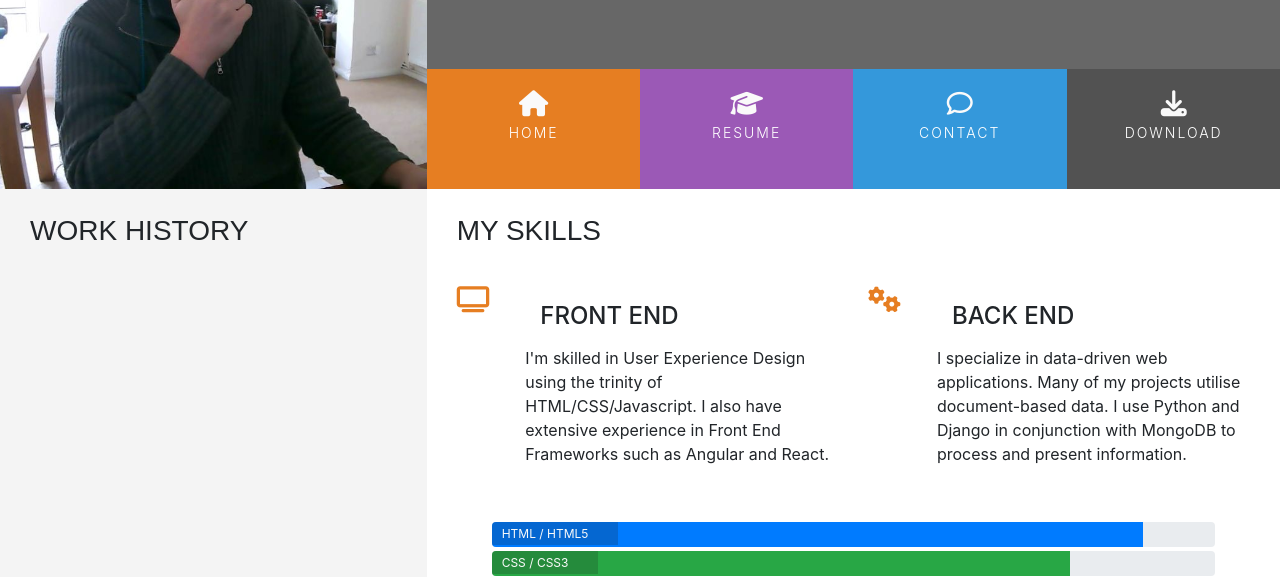
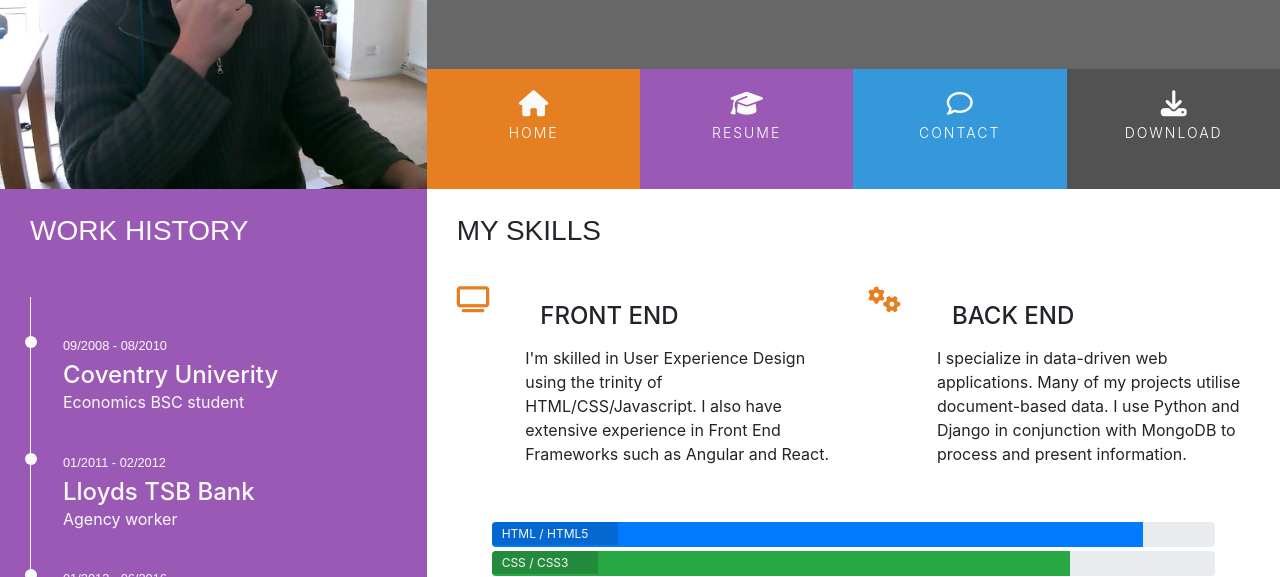
Before and after one commit to Baldpet/UCD-resume, a plain HTML site: page resume.html in a window 1280 px wide. Shown: the part 180-757 px from the top of the page. Drawn offline with nearby package versions, Linux system fonts and the light colour scheme.

Commit message:
work history information and styles complete

```diff
--- a/assets/css/style.css
+++ b/assets/css/style.css
@@ -8,6 +8,10 @@
 
 .bg-color-personal-info{
     background-color: #f4f4f4;
+}
+
+.bg-color-work-history {
+    background-color: #9b59b6;
 }
 
 .bg-color-three-reasons {
@@ -61,6 +65,7 @@ h1,h2,h3,h4 {
     float: none;
 }
 
+.history-heading,
 .section-heading {
     font-family: "Exo", sans-serif;
     font-weight: 300;
@@ -288,3 +293,51 @@ footer {
     margin: 40px 20px;
 
 }
+
+/* --------------------------Work History */
+
+.history-heading {
+    color: #fafafa;
+    margin-bottom: 50px;
+}
+
+.timeline-item {
+    padding: 4em 2em 0em 2em;
+    position: relative;
+    color: #fafafa;
+    border-left: 1px solid;
+}
+
+.timeline-item p {
+    padding: 0;
+    margin: 0;
+}
+
+.timeline-item::before {
+    content: attr(data-dates);
+    position: absolute;
+    left: 2.5em;
+    top: 3em;
+    display: block;
+    font-family: "Exo", sans-serif;
+    font-weight: 500;
+    font-size: 0.8em;
+    padding: 0;
+    margin: 0;
+}
+
+.timeline-item::after {
+    width: 12px;
+    height: 12px;
+    display: block;
+    top: 2.4em;
+    position: absolute;
+    left: -6px;
+    border-radius: 12px;
+    content: '';
+    background: #fafafa;
+}
+
+.history-items {
+    margin-bottom: 30px;
+}
--- a/resume.html
+++ b/resume.html
@@ -1,15 +1,18 @@
 <!DOCTYPE html>
 <html lang="en">
+
 <head>
 	<meta charset="UTF-8">
 	<meta name="viewport" content="width=device-width, initial-scale=1.0">
 	<meta http-equiv="X-UA-Compatible" content="ie=edge">
-    <link rel="stylesheet" href="https://stackpath.bootstrapcdn.com/bootstrap/4.4.1/css/bootstrap.min.css" integrity="sha384-Vkoo8x4CGsO3+Hhxv8T/Q5PaXtkKtu6ug5TOeNV6gBiFeWPGFN9MuhOf23Q9Ifjh" crossorigin="anonymous">
+	<link rel="stylesheet" href="https://stackpath.bootstrapcdn.com/bootstrap/4.4.1/css/bootstrap.min.css"
+		integrity="sha384-Vkoo8x4CGsO3+Hhxv8T/Q5PaXtkKtu6ug5TOeNV6gBiFeWPGFN9MuhOf23Q9Ifjh" crossorigin="anonymous">
 	<script src="https://kit.fontawesome.com/06fdee602b.js" crossorigin="anonymous"></script>
 	<link rel="stylesheet" href="https://cdnjs.cloudflare.com/ajax/libs/hover.css/2.3.1/css/hover-min.css">
-    <link rel="stylesheet" href="assets/css/style.css" type="text/css"/>
+	<link rel="stylesheet" href="assets/css/style.css" type="text/css" />
 	<title>Peter</title>
 </head>
+
 <body>
 	<header>
 		<div class="row no-gutters">
@@ -27,16 +30,20 @@
 					<div class="col">
 						<ul id="nav" class="list-inline menucontainer">
 							<li class="col-6 col-sm-3 ui-menu-color-home list-inline-item menuitem">
-                                <a href="index.html" class="hvr-sweep-to-bottom"><i class="fa fa-home" aria-hidden="true"></i><span>Home</span></a>
+								<a href="index.html"
+									class="hvr-sweep-to-bottom"><i class="fa fa-home" aria-hidden="true"></i><span>Home</span></a>
 							</li>
 							<li class="col-6 col-sm-3 ui-menu-color-resume list-inline-item menuitem">
-                                <a href="resume.html" class="hvr-sweep-to-bottom"><i class="fa fa-graduation-cap" aria-hidden="true"></i><span>Resume</span></a>
+								<a href="resume.html"
+									class="hvr-sweep-to-bottom"><i class="fa fa-graduation-cap" aria-hidden="true"></i><span>Resume</span></a>
 							</li>
 							<li class="col-6 col-sm-3 ui-menu-color-contact list-inline-item menuitem">
-                                <a href="contact.html" class="hvr-sweep-to-bottom"><i class="fa fa-comment-o" aria-hidden="true"></i><span>Contact</span></a>
+								<a href="contact.html"
+									class="hvr-sweep-to-bottom"><i class="fa fa-comment-o" aria-hidden="true"></i><span>Contact</span></a>
 							</li>
 							<li class="col-6 col-sm-3 ui-menu-color-download list-inline-item menuitem">
-                                <a href="#" class="hvr-sweep-to-bottom"><i class="fa fa-download" aria-hidden="true"></i><span>Download</span></a>
+								<a href="#"
+									class="hvr-sweep-to-bottom"><i class="fa fa-download" aria-hidden="true"></i><span>Download</span></a>
 							</li>
 
 						</ul>
@@ -48,13 +55,30 @@
 	</header>
 	<section class="container-fluid">
 		<div class="row">
-            <div class="col-md-4 bg-color-personal-info section-column">
+			<div class="col-md-4 bg-color-work-history section-column">
 				<div class="row">
 					<div class="col-12">
-                        <h3 class="section-heading uppercase">Work History</h3>
+						<h3 class="history-heading uppercase">Work History</h3>
 					</div>
 				</div>
-
+				<div class="history-items">
+					<div class="timeline-item" data-dates="09/2008 - 08/2010">
+						<h4>Coventry Univerity</h4>
+						<p>Economics BSC student</p>
+					</div>
+					<div class="timeline-item" data-dates="01/2011 - 02/2012">
+						<h4>Lloyds TSB Bank</h4>
+						<p>Agency worker</p>
+					</div>
+					<div class="timeline-item" data-dates="01/2013 - 06/2016">
+						<h4>ACCA</h4>
+						<p>Accountancy student</p>
+					</div>
+					<div class="timeline-item" data-dates="01/2013 - Present">
+						<h4>Stiddard Kent Limited</h4>
+						<p>Compliance accounts manager</p>
+					</div>
+				</div>
 			</div>
 			<div class="col-md-8 bg-color-three-reasons section-column">
 				<div class="row">
@@ -87,7 +111,8 @@
 								<p>
 									I specialize in data-driven web applications.
 									Many of my projects utilise document-based data.
-                                    I use Python and Django in conjunction with MongoDB to process and present information.
+									I use Python and Django in conjunction with MongoDB to process and present
+									information.
 								</p>
 							</div>
 						</div>
@@ -96,31 +121,36 @@
 				<div class="row progress-section">
 					<div class="col">
 						<div class="progress">
-                            <div class="progress-bar" role="progressbar" aria-valuenow="90" aria-valuemin="0" aria-valuemax="100" style="width:90%;">
+							<div class="progress-bar" role="progressbar" aria-valuenow="90" aria-valuemin="0"
+								aria-valuemax="100" style="width:90%;">
 								<span class="sr-only">90% complete</span>
 							</div>
 							<span class="progress-type">HTML / HTML5</span>
 						</div>
 						<div class="progress">
-                            <div class="progress-bar bg-success" role="progressbar" aria-valuenow="80" aria-valuemin="0" aria-valuemax="100" style="width:80%;">
+							<div class="progress-bar bg-success" role="progressbar" aria-valuenow="80" aria-valuemin="0"
+								aria-valuemax="100" style="width:80%;">
 								<span class="sr-only">80% complete</span>
 							</div>
 							<span class="progress-type">CSS / CSS3</span>
 						</div>
 						<div class="progress">
-                            <div class="progress-bar bg-info" role="progressbar" aria-valuenow="70" aria-valuemin="0" aria-valuemax="100" style="width:70%;">
+							<div class="progress-bar bg-info" role="progressbar" aria-valuenow="70" aria-valuemin="0"
+								aria-valuemax="100" style="width:70%;">
 								<span class="sr-only">70% complete</span>
 							</div>
 							<span class="progress-type">JavaScript / jQuery</span>
 						</div>
 						<div class="progress">
-                            <div class="progress-bar bg-warning" role="progressbar" aria-valuenow="80" aria-valuemin="0" aria-valuemax="100" style="width:80%;">
+							<div class="progress-bar bg-warning" role="progressbar" aria-valuenow="80" aria-valuemin="0"
+								aria-valuemax="100" style="width:80%;">
 								<span class="sr-only">80% complete</span>
 							</div>
 							<span class="progress-type">Django / Python 3</span>
 						</div>
 						<div class="progress">
-                            <div class="progress-bar bg-danger" role="progressbar" aria-valuenow="80" aria-valuemin="0" aria-valuemax="100" style="width:80%;">
+							<div class="progress-bar bg-danger" role="progressbar" aria-valuenow="80" aria-valuemin="0"
+								aria-valuemax="100" style="width:80%;">
 								<span class="sr-only">80% complete</span>
 							</div>
 							<span class="progress-type">SQL / NoSQL</span>
@@ -196,4 +226,5 @@
 	</footer>
 
 </body>
+
 </html>
```
Lines whose indentation alone changed are shown as unchanged.
